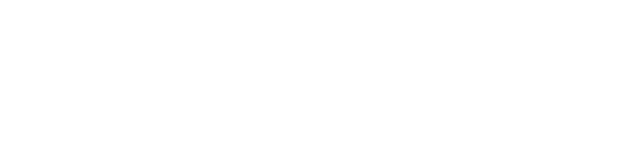
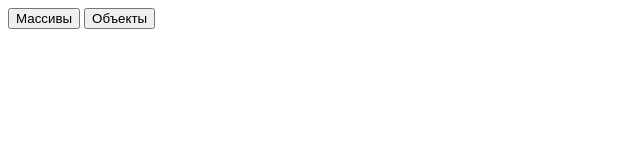
Before and after one commit to IPodovalnyy/Web, a plain HTML site: page JavaScript/StartJS.html in a window 1280 px wide. Shown: the whole page, without its empty margins (0-640 px from the left). Drawn offline with Linux system fonts and the light colour scheme.

Commit message:
Изменен проект JS Закончена задача

```diff
--- a/JavaScript/Arrays.js
+++ b/JavaScript/Arrays.js
@@ -1,4 +1,5 @@
-(function () {
+function array () {
+    console.clear();
     var array = [1, 8, 5, 4, 9, 3, 7, 6, 2];
     console.log("Исходный массив: " + array.join(" "));
 
@@ -37,6 +38,7 @@
         }
         return sum;
     }
+
     console.log("Сумма четных элементов массива: " + getSumEven(array));
 
     function createArray(numElement) {
@@ -71,4 +73,4 @@
 
     var arrayPow2Even = getPow2Even(arrayNum);
     console.log("Отфильтрованный массив: " + arrayPow2Even.join(" "));
-})();
+}
--- a/JavaScript/Objects.js
+++ b/JavaScript/Objects.js
@@ -1,23 +1,24 @@
-(function () {
+function object() {
+    console.clear();
     var country0 = {
         name: "Russia",
         cities: [
             {
                 name: "Saint Petersburg",
-                population: "5 383 890"
+                population: "5383890"
             },
             {
                 name: "Moscow",
-                population: "12 615 279"
+                population: "12615279"
             },
             {
                 name: "Novosibirsk",
-                population: "1 618 039"
+                population: "1618039"
             },
 
             {
                 name: "Yekaterinburg",
-                population: "1 515 832"
+                population: "1515832"
             }]
     };
 
@@ -26,11 +27,11 @@
         cities: [
             {
                 name: "Helsinki",
-                population: "648 650"
+                population: "648650"
             },
             {
                 name: "Espoo",
-                population: "281 866"
+                population: "281866"
             }]
 
     };
@@ -40,20 +41,20 @@
         cities: [
             {
                 name: "Sydney",
-                population: "5 230 330"
+                population: "5230330"
             },
             {
                 name: "Melbourne",
-                population: "4 936 349"
+                population: "4936349"
             },
             {
                 name: "Wollongong",
-                population: "302 739"
+                population: "302739"
             },
 
             {
                 name: "Hobart",
-                population: "232 606"
+                population: "232606"
             }]
     };
 
@@ -62,15 +63,15 @@
         cities: [
             {
                 name: "Haifa",
-                population: "283 640"
+                population: "283640"
             },
             {
                 name: "Beersheba",
-                population: "209 002"
+                population: "209002"
             },
             {
                 name: "Ashdod",
-                population: "224 628"
+                population: "224628"
             }]
 
     };
@@ -93,10 +94,28 @@
         }
         return arrayOut;
     }
+
     var countriesMaxNumCities = getCountriesMaxNumCities(countries);
     console.log("Страны с максимальным числом городов:\n");
-    for(var i = 0; i < countriesMaxNumCities.length; i++) {
+    for (var i = 0; i < countriesMaxNumCities.length; i++) {
         console.log(countriesMaxNumCities[i].name);
     }
 
-})();
+    function getTotalPopulation(country) {
+        var totalPopulation = 0;
+        for (var i = 0; i < country.cities.length; i++) {
+            totalPopulation += parseInt(country.cities[i].population);
+        }
+        return totalPopulation;
+    }
+
+    var populationCountry = {};
+    for (i = 0; i < countries.length; i++) {
+        populationCountry[countries[i].name] = getTotalPopulation(countries[i]);
+    }
+
+    console.log("\nСтрана/численность по стране:\n");
+    for (var name in populationCountry) {
+        console.log(name + ": " + populationCountry[name]);
+    }
+}
--- a/JavaScript/JS_arrays.html
+++ b/JavaScript/StartJS.html
@@ -5,6 +5,11 @@
     <title>Работа с JS массивами</title>
 </head>
 <body>
+<div>
+    <button type="button" onclick="array()">Массивы</button>
+    <button type="button" onclick="object()">Объекты</button>
+</div>
 <script src="Arrays.js"></script>
+<script src="Objects.js"></script>
 </body>
 </html>
```
Also changed, not shown: JavaScript/JS_objects.html (deleted, +0 -10 lines), 1 other file.
